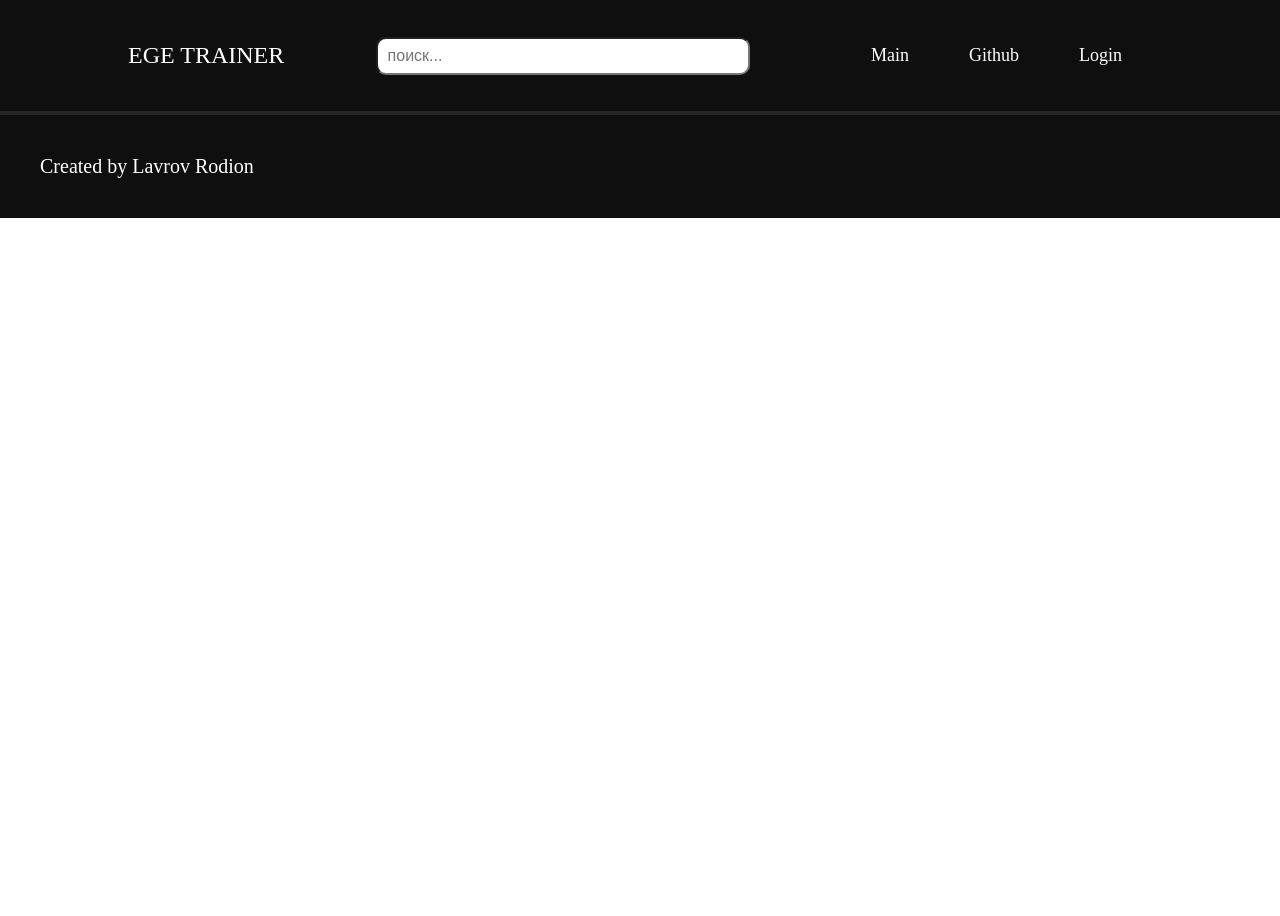
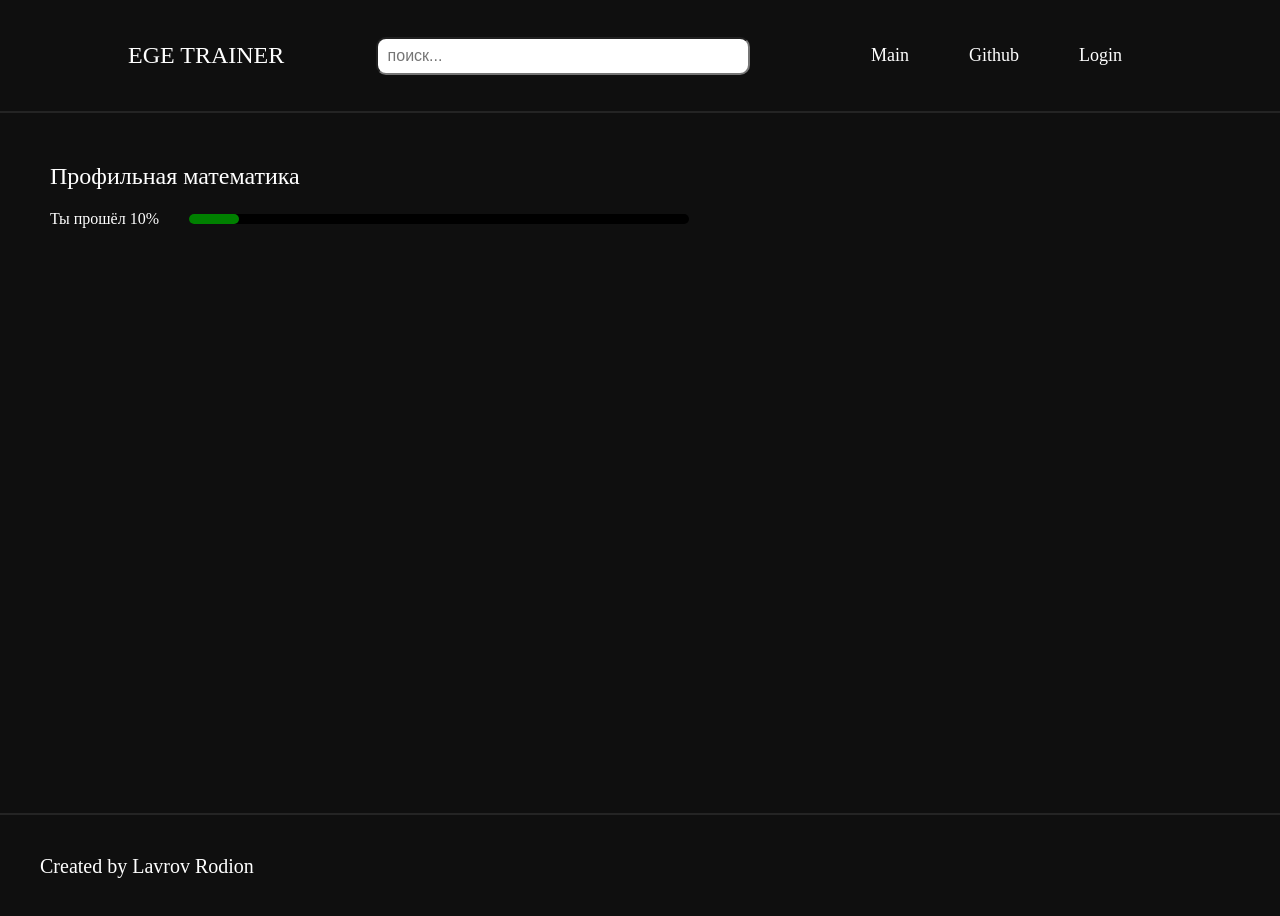
Before and after one commit to Veter-ok/ege-trainer, a React (Vite) app in the folder client/: page /subjects/1 in a window 1280 px wide. Shown: the top 916 px of the page. Before the commit the page ends 800 px from the top, so only its background shows below. Built offline with nearby package versions, Linux system fonts and the light colour scheme.

Commit message:
Added subject's page

```diff
--- a/client/src/App.tsx
+++ b/client/src/App.tsx
@@ -4,6 +4,7 @@ import Footer from './components/footer/Footer'
 import Header from './components/header/Header'
 import MainPage from './pages/main/MainPage'
 import Login from './pages/login/Login'
+import Subject from './pages/subject/Subject'
 
 function App() {
 
@@ -13,6 +14,7 @@ function App() {
       <Routes>
         <Route path='/' element={<MainPage/>}/>
         <Route path='/login' element={<Login/>}/>
+        <Route path='/subjects/:subjectId' element={<Subject/>}/>
       </Routes>
       <Footer/>
     </div>
--- a/client/src/components/subject-card/SubjectCard.tsx
+++ b/client/src/components/subject-card/SubjectCard.tsx
@@ -1,22 +1,23 @@
 import {FunctionComponent as FC} from 'react'
 import './subjectCard.scss'
+import { ISubject } from '../../types/mainTypes';
 
 interface IPropSubjectCard {
-	title: string;
-	progres: number;
+	subject: ISubject;
+	onClick?(id: number): void
 }
 
-const SubjectCard:FC<IPropSubjectCard> = ({title, progres}) => {
+const SubjectCard:FC<IPropSubjectCard> = ({subject, onClick}) => {
   return (
-	<div className="subject-card">
-		<div className="subject-card__title">{title}</div>
+	<div className="subject-card" onClick={onClick !== undefined ? () => onClick(subject.id) : undefined}>
+		<div className="subject-card__title">{subject.title}</div>
 		<div className="subject-card__description">
 			Lorem ipsum dolor, sit amet consectetur adipisicing elit. Dicta ab, unde distinctio iusto non, consequatur maxime culpa excepturi recusandae, velit odit aut debitis dolores sit numquam blanditiis est fuga minima.
 		</div>
 		<div className="subject-card__bottom">
-			<p>Ты прошёл {progres}%</p>
+			<p>Ты прошёл {subject.progress}%</p>
 			<div className="subject-card__bottom__progres">
-				<div style={{width: `${progres}%`}} className="subject-card__bottom__progres__success"></div>
+				<div style={{width: `${subject.progress}%`}} className="subject-card__bottom__progres__success"></div>
 			</div>
 		</div>
 	</div>
--- /dev/null
+++ b/client/src/constants/subjects.ts
@@ -0,0 +1,39 @@
+import { ISubject } from "../types/mainTypes";
+
+export const subjects:ISubject[] = [
+	{
+		id: 0,
+		title: "Русский язык",
+		progress: 10
+	},
+	{
+		id: 1,
+		title: "Профильная математика",
+		progress: 10
+	},
+	{
+		id: 2,
+		title: "Физика",
+		progress: 10
+	},
+	{
+		id: 3,
+		title: "Биология",
+		progress: 10
+	},
+	{
+		id: 4,
+		title: "Химия",
+		progress: 10
+	},
+	{
+		id: 5,
+		title: "История",
+		progress: 10
+	},
+	{
+		id: 6,
+		title: "Обществознание",
+		progress: 10
+	}
+]
--- a/client/src/pages/main/MainPage.tsx
+++ b/client/src/pages/main/MainPage.tsx
@@ -1,17 +1,19 @@
+import { useNavigate } from 'react-router-dom'
 import SubjectCard from '../../components/subject-card/SubjectCard'
 import './MainPage.scss'
+import { subjects } from '../../constants/subjects'
 
 const MainPage = () => {
+	const navigate = useNavigate()
 
-	const subjects = ["Русский язык", "Профильная математика", "Физика", "Биология",
-						"Химия", "История", "Обществознание"]
+	const openSubject = (id: number) => navigate(`/subjects/${id}`)
 
 	return (
 		<div className="main-page">
 			<div className="main-page__title">Заголовок</div>
 			<div className="main-page__subject-cards">
 				{subjects.map((value, index) =>
-					<SubjectCard key={index} title={value} progres={index * 10}/>
+					<SubjectCard key={index} subject={value} onClick={openSubject}/>
 				)}
 			</div>
 		</div>
--- /dev/null
+++ b/client/src/pages/subject/Subject.tsx
@@ -0,0 +1,23 @@
+import './subject.scss'
+import { useParams } from "react-router-dom";
+import { subjects } from "../../constants/subjects";
+
+const Subject = () => {
+	const { subjectId } = useParams();
+
+	const currentlySubject = subjects.filter((value) => value.id === Number(subjectId) ? true : false)[0]
+
+	return (
+		<div className="subject-page">
+			<div className="subject-page__title">{currentlySubject.title}</div>
+			<div className="subject-page__progress-bar">
+				<div className="subject-page__progress-bar__title">Ты прошёл {currentlySubject.progress}%</div>
+				<div className="subject-page__progress-bar__full-line">
+					<div style={{width: `${currentlySubject.progress}%`}} className="subject-page__progress-bar__full-line__success"/>
+				</div>
+			</div>
+		</div>
+	)
+}
+
+export default Subject
--- /dev/null
+++ b/client/src/pages/subject/subject.scss
@@ -0,0 +1,31 @@
+@import '../../constants.scss';
+
+.subject-page {
+	height: 600px;
+	padding: 50px;
+	&__title {
+		font-size: 24px;
+		color: $primaryTextColor;
+	}
+	&__progress-bar {
+		&__title {
+			display: inline-block;
+			margin: 20px 0px;
+			color: $primaryTextColor;
+		}
+		&__full-line {
+			display: inline-block;
+			margin-left: 30px;
+			height: 10px;
+			border-radius: 15px;
+			width: 500px;
+			background-color: #000;
+			&__success {
+				width: 50%;
+				height: 10px;
+				border-radius: 15px;
+				background-color: green;
+			}
+		}
+	}
+}
--- /dev/null
+++ b/client/src/types/mainTypes.ts
@@ -0,0 +1,5 @@
+export interface ISubject {
+	id: number
+	title: string
+	progress: number
+}
```
